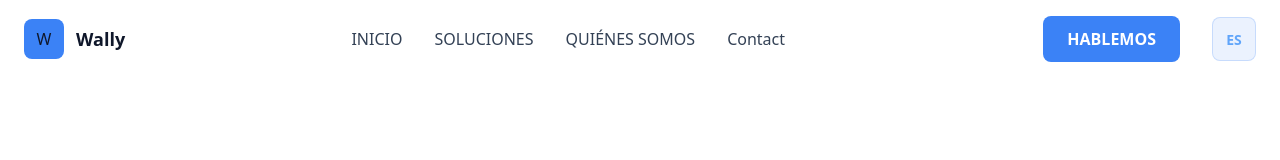
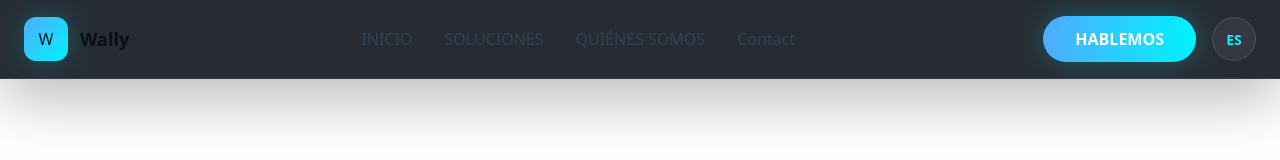
Before and after one commit to jeanpaulrestedur1234/my-landing-page, a React (Vite) app: page /contact in a window 1280 px wide. Shown: the top 160 px of the page. Built offline with nearby package versions, Linux system fonts and the light colour scheme; no server answers.

Commit message:
Actualizar estilos de encabezado y variables de color para un diseño más moderno y atractivo

```diff
--- a/src/styles/components.css
+++ b/src/styles/components.css
@@ -1,14 +1,16 @@
 /* ============================================
-   HEADER - Simplified Styles
+   HEADER - Futuristic Dark Glass
    ============================================ */
 .header {
     top: 0;
     left: 0;
     right: 0;
     z-index: var(--z-fixed);
-    background: var(--color-background);
+    background: rgba(10, 15, 24, 0.88);
+    backdrop-filter: blur(16px);
     transition: background 0.3s ease;
-    border-bottom: 1px solid rgba(255, 255, 255, 0.05);
+    border-bottom: 1px solid rgba(255, 255, 255, 0.08);
+    box-shadow: 0 20px 60px rgba(0, 0, 0, 0.28);
 }
 
 .header-container {
@@ -30,18 +32,18 @@
 }
 
 .logo-icon {
-    width: 40px;
-    height: 40px;
-    background: var(--color-primary-500);
-    border-radius: 8px;
+    width: 44px;
+    height: 44px;
+    background: linear-gradient(135deg, #4facfe 0%, #00f2ff 100%);
+    border-radius: 12px;
     display: flex;
     align-items: center;
     justify-content: center;
-    transition: background 0.3s ease;
+    box-shadow: var(--shadow-neon);
 }
 
 .logo-icon:hover {
-    background: var(--color-primary-600);
+    transform: scale(1.03);
 }
 
 .logo-text {
@@ -80,10 +82,10 @@
 .lang-button {
     width: 44px;
     height: 44px;
-    background: rgba(59, 130, 246, 0.1);
-    border: 1px solid rgba(59, 130, 246, 0.2);
-    border-radius: 8px;
-    color: var(--color-primary-400);
+    background: rgba(255, 255, 255, 0.06);
+    border: 1px solid rgba(255, 255, 255, 0.12);
+    border-radius: 9999px;
+    color: var(--color-primary-500);
     font-size: var(--font-size-sm);
     font-weight: var(--font-weight-bold);
     cursor: pointer;
@@ -94,22 +96,22 @@
 }
 
 .lang-button:hover {
-    background: rgba(59, 130, 246, 0.2);
-    border-color: var(--color-primary-500);
+    background: rgba(255, 255, 255, 0.1);
 }
 
 /* CTA Button */
 .cta-button {
-    padding: var(--spacing-3) var(--spacing-6);
-    background: var(--color-primary-500);
+    padding: var(--spacing-3) var(--spacing-8);
+    background: var(--gradient-cta);
     border: none;
-    border-radius: 8px;
-    color: white;
+    border-radius: 9999px;
+    color: var(--color-white);
     font-size: var(--font-size-base);
     font-weight: var(--font-weight-semibold);
     cursor: pointer;
     transition: all 0.3s ease;
-    margin: 0 2rem;
+    margin: 0 1rem;
+    box-shadow: 0 0 28px rgba(0, 242, 255, 0.25);
 }
 
 @media (max-width: 768px) {
@@ -119,7 +121,8 @@
 }
 
 .cta-button:hover {
-    background: var(--color-primary-600);
+    transform: translateY(-1px);
+    box-shadow: 0 0 40px rgba(0, 242, 255, 0.35);
 }
 
 /* Mobile Menu Button */
@@ -198,8 +201,18 @@
     display: flex;
     align-items: center;
     background-color: var(--color-background);
+    background-image: radial-gradient(circle at top right, rgba(0, 242, 255, 0.12), transparent 18%),
+                      radial-gradient(circle at 15% 20%, rgba(79, 172, 254, 0.12), transparent 14%);
     overflow: hidden;
     position: relative;
+}
+
+.hero-section::before {
+    content: '';
+    position: absolute;
+    inset: 0;
+    background: linear-gradient(180deg, rgba(10, 15, 24, 0.2), transparent 40%);
+    pointer-events: none;
 }
 
 @media (min-width: 640px) {
@@ -223,7 +236,7 @@
 
 @media (min-width: 768px) {
     .hero-container {
-        grid-template-columns: 1fr 1.1fr;
+        grid-template-columns: 1fr 1.05fr;
     }
 }
 
@@ -231,38 +244,43 @@
     display: flex;
     flex-direction: column;
     gap: var(--spacing-10);
+    position: relative;
+    z-index: 2;
 }
 
 .hero-title {
-    font-size: 2.5rem;
-    font-weight: 700;
-    line-height: 1.1;
+    font-size: 2.75rem;
+    font-weight: 800;
+    line-height: 1.02;
     color: var(--color-text-primary);
-    letter-spacing: -0.02em;
+    letter-spacing: -0.03em;
+    text-shadow: 0 0 18px rgba(0, 242, 255, 0.14);
 }
 
 @media (min-width: 640px) {
     .hero-title {
-        font-size: 3.5rem;
+        font-size: 4rem;
     }
 }
 
 @media (min-width: 1024px) {
     .hero-title {
-        font-size: 4rem;
+        font-size: 5rem;
     }
 }
 
 .highlight-text {
-    color: #00d9ff;
-    display: block;
+    color: var(--color-accent);
+    display: inline;
+    text-shadow: 0 0 20px rgba(0, 242, 255, 0.3);
 }
 
 .hero-description {
     font-size: 1rem;
-    color: #cbd5e1;
-    line-height: 1.7;
-    max-width: 500px;
+    color: var(--color-text-secondary);
+    line-height: 1.8;
+    max-width: 560px;
+    letter-spacing: 0.01em;
 }
 
 @media (min-width: 640px) {
@@ -271,43 +289,47 @@
     }
 }
 
+.stats-container {
+    display: grid;
+    grid-template-columns: repeat(auto-fit, minmax(160px, 1fr));
+    gap: var(--spacing-4);
+    padding-top: var(--spacing-8);
+    align-items: end;
+}
+
+.stat-item {
+    display: flex;
+    flex-direction: column;
+    gap: var(--spacing-3);
+    padding: var(--spacing-5);
+    background: rgba(255, 255, 255, 0.05);
+    border: 1px solid rgba(255, 255, 255, 0.1);
+    border-radius: 24px;
+    backdrop-filter: blur(12px);
+}
+
 .stat-number-wrapper {
     display: flex;
     align-items: baseline;
     gap: var(--spacing-2);
 }
 
-.stats-container {
-    display: flex;
-    align-items: flex-end;
-    gap: var(--spacing-6);
-    padding-top: var(--spacing-8);
-    flex-wrap: wrap;
-}
-
-.stat-item {
-    display: flex;
-    flex-direction: column;
-    gap: var(--spacing-3);
-}
-
 .stat-number {
-    font-size: 2.25rem;
-    font-weight: 700;
-    color: #00d9ff;
+    font-size: 2rem;
+    font-weight: 800;
+    color: var(--color-accent);
     line-height: 1;
 }
 
 .stat-x {
-    font-size: 1.25rem;
-    font-weight: 700;
-    color: #00d9ff;
+    font-size: 1.2rem;
+    font-weight: 800;
+    color: var(--color-accent);
 }
 
 .stat-label {
-    font-size: 0.8rem;
-    color: #94a3b8;
-    max-width: 110px;
+    font-size: 0.85rem;
+    color: var(--color-text-secondary);
     line-height: 1.4;
     font-weight: 500;
 }
@@ -328,13 +350,13 @@
 
 .chart-bar {
     width: 1.25rem;
-    background: linear-gradient(to top, #0ea5e9, #00d9ff);
-    border-radius: 2px;
-    transition: all 0.3s ease;
+    background: linear-gradient(180deg, #00f2ff, #4facfe);
+    border-radius: 9999px;
+    transition: opacity 0.3s ease;
 }
 
 .chart-bar:hover {
-    opacity: 0.8;
+    opacity: 0.9;
 }
 
 .bar-h-7 {
@@ -355,9 +377,9 @@
 
 .chart-label {
     font-size: 0.75rem;
-    color: #94a3b8;
+    color: var(--color-text-secondary);
     font-weight: 500;
-    letter-spacing: 0.05em;
+    letter-spacing: 0.08em;
 }
 
 /* Hero Illustration */
@@ -382,6 +404,20 @@
     width: 100% !important;
     height: 100% !important;
     display: block;
+}
+
+@media (max-width: 1024px) {
+    .hero-container {
+        grid-template-columns: 1fr;
+    }
+
+    .hero-title {
+        font-size: 3rem;
+    }
+
+    .hero-description {
+        max-width: 100%;
+    }
 }
 
 /* ============================================
--- a/src/styles/global.css
+++ b/src/styles/global.css
@@ -1,6 +1,5 @@
 @import './variables.css';
-@import './components.css';
-@import './pages.css';
+@import './components.css';@import url('https://fonts.googleapis.com/css2?family=Inter:wght@400;500;600;700;800&display=swap');@import './pages.css';
 
 * {
     margin: 0;
--- a/src/styles/variables.css
+++ b/src/styles/variables.css
@@ -2,31 +2,31 @@
   /* ============================================
      PRIMARY - Blues
      ============================================ */
-  --color-primary-50: #eff6ff;
-  --color-primary-100: #dbeafe;
-  --color-primary-200: #bfdbfe;
-  --color-primary-300: #93c5fd;
-  --color-primary-400: #60a5fa;
-  --color-primary-500: #3b82f6;
-  --color-primary-600: #2563eb;
-  --color-primary-700: #1d4ed8;
-  --color-primary-800: #1e40af;
-  --color-primary-900: #1e3a8a;
-  --color-primary-950: #172554;
+  --color-primary-50: #d5f4ff;
+  --color-primary-100: #a8e7ff;
+  --color-primary-200: #6ed2ff;
+  --color-primary-300: #4facfe;
+  --color-primary-400: #2ebcff;
+  --color-primary-500: #00f2ff;
+  --color-primary-600: #00d9ff;
+  --color-primary-700: #00b3f0;
+  --color-primary-800: #0a99d8;
+  --color-primary-900: #077bb0;
+  --color-primary-950: #053f7a;
 
   /* ============================================
-     SECONDARY - Cyan
+     SECONDARY - Cyan Cool
      ============================================ */
-  --color-secondary-50: #f0f9ff;
-  --color-secondary-100: #e0f2fe;
-  --color-secondary-200: #bae6fd;
-  --color-secondary-300: #7dd3fc;
-  --color-secondary-400: #06f;
-  --color-secondary-500: #0ea5e9;
-  --color-secondary-600: #0284c7;
-  --color-secondary-700: #0369a1;
-  --color-secondary-800: #075985;
-  --color-secondary-900: #0c4a6e;
+  --color-secondary-50: #eef8ff;
+  --color-secondary-100: #ddeeff;
+  --color-secondary-200: #c5e7ff;
+  --color-secondary-300: #94cfff;
+  --color-secondary-400: #94a3b8;
+  --color-secondary-500: #7f9cab;
+  --color-secondary-600: #6b7e9e;
+  --color-secondary-700: #586b8c;
+  --color-secondary-800: #394759;
+  --color-secondary-900: #192431;
 
   /* ============================================
      NEUTRAL - Grays
@@ -40,22 +40,30 @@
   --color-neutral-600: #475569;
   --color-neutral-700: #334155;
   --color-neutral-800: #1e293b;
-  --color-neutral-900: #0f172a;
-  --color-neutral-950: #0a0e27;
+  --color-neutral-900: #0a0f18;
+  --color-neutral-950: #05070d;
 
   /* ============================================
      SEMANTIC COLORS
      ============================================ */
-  --color-background: #0d1117;
-  --color-background-secondary: var(--color-neutral-900);
-  --color-surface: var(--color-neutral-800);
-  --color-surface-hover: var(--color-neutral-700);
+  --color-background: #0a0f18;
+  --color-background-secondary: rgba(10, 15, 24, 0.92);
+  --color-surface: rgba(255, 255, 255, 0.05);
+  --color-surface-hover: rgba(255, 255, 255, 0.08);
 
   --color-text-primary: #ffffff;
-  --color-text-secondary: #cbd5e1;
-  --color-text-muted: var(--color-neutral-500);
+  --color-text-secondary: #94a3b8;
+  --color-text-muted: #7f9cab;
+  --color-accent: #00f2ff;
+
+  --gradient-primary: linear-gradient(90deg, #4facfe 0%, #00f2ff 100%);
+  --gradient-cta: linear-gradient(90deg, #4facfe 0%, #00f2ff 100%);
+  --gradient-glass: rgba(255, 255, 255, 0.06);
 
   --color-white: #ffffff;
+
+  --shadow-primary: 0 30px 80px rgba(0, 242, 255, 0.16);
+  --shadow-neon: 0 0 30px rgba(0, 242, 255, 0.22);
 
   /* ============================================
      SPACING SYSTEM
```
